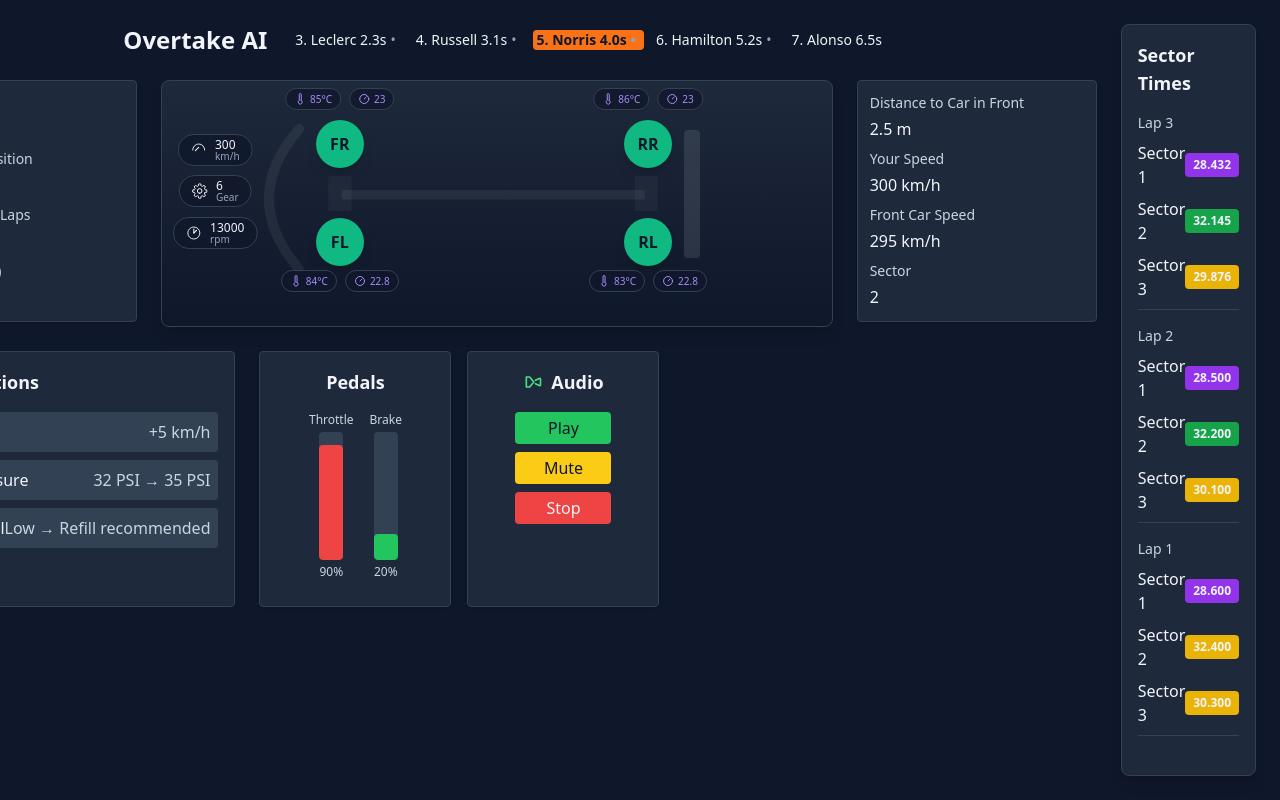
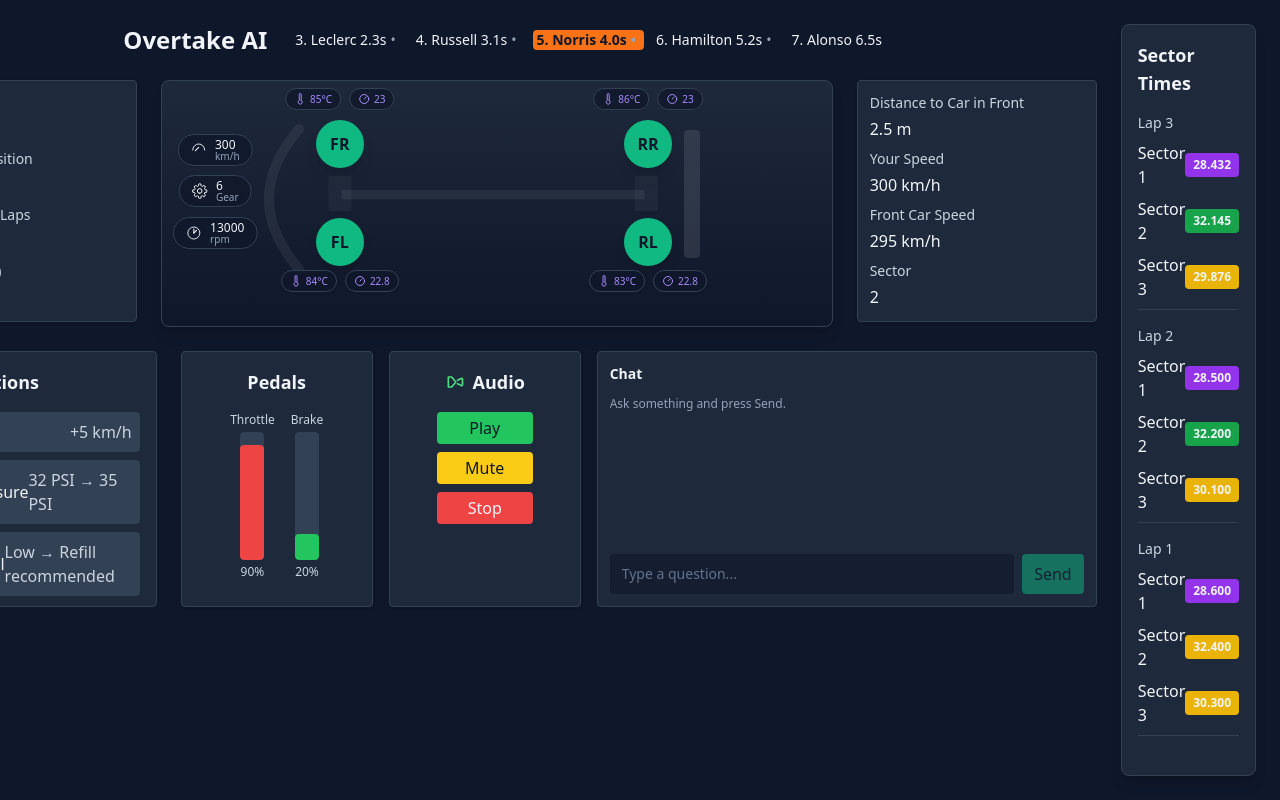
Before and after one commit to myaltaccountsthis/overtake-ai, a React (Vite) app in the folder frontend/: page / in a window 1280 px wide. Built offline with nearby package versions, Linux system fonts and the light colour scheme.

Commit message:
chatbox stuff

```diff
--- a/frontend/src/App.tsx
+++ b/frontend/src/App.tsx
@@ -3,6 +3,7 @@
 import WheelTooltip from "./components/WheelTooltip";
 import SuggestionPanel from "./components/SuggestionPanel";
 import AudioPlayer from "./components/AudioPlayer";
+import ChatBox from "./components/ChatBox";
 
 type Tires = {
   temps: number[];
@@ -68,6 +69,28 @@
     const pGood = pressure >= PRESS_MIN && pressure <= PRESS_MAX;
     return tGood && pGood;
   }
+//PUT GEMINI CODE HERE
+  async function handleChat(message: string) {
+  const m = message.toLowerCase();
+  if (m.includes("tire")) {
+    const avg = avgTireTemp.toFixed(1);
+    const pressureAvg =
+      (tires.pressure.reduce((a, b) => a + b, 0) / tires.pressure.length).toFixed(2);
+    return `Avg tire temp ${avg}°C · Avg pressure ${pressureAvg} psi.`;
+  }
+  if (m.includes("pit")) {
+    return `Estimated pit: ${pitPred.readable}.`;
+  }
+  if (m.includes("pass") || m.includes("overtake")) {
+    return `Pass in: ${passPred.readable}.`;
+  }
+  if (m.includes("position")) {
+    return `Current: ${currentPosition}, Predicted: ${predictedPlacement}.`;
+  }
+  // fallback: your single recommendation string
+  return rec;
+}
+
 
   function tireClass(i: number) {
     return isTireGood(tires.temps[i], tires.pressure[i])
@@ -946,7 +969,7 @@
     </button>
   </div>
 </div>
-
+<ChatBox onSend={handleChat} />
   </div>
 </section>
 
--- /dev/null
+++ b/frontend/src/components/ChatBox.tsx
@@ -0,0 +1,88 @@
+import React, { useState } from "react";
+
+export default function ChatBox({
+  onSend,
+}: {
+  onSend: (message: string) => Promise<string> | string;
+}) {
+  const [input, setInput] = useState("");
+  const [messages, setMessages] = useState<{ role: "user" | "ai"; text: string }[]>(
+    []
+  );
+  const [loading, setLoading] = useState(false);
+
+  async function sendMessage() {
+    const text = input.trim();
+    if (!text) return;
+    setInput("");
+    setMessages((m) => [...m, { role: "user", text }]);
+    setLoading(true);
+    try {
+      const resp = await Promise.resolve(onSend(text));
+      setMessages((m) => [...m, { role: "ai", text: resp }]);
+    } catch (e) {
+      setMessages((m) => [...m, { role: "ai", text: "Error getting reply." }]);
+    } finally {
+      setLoading(false);
+    }
+  }
+
+  function onKey(e: React.KeyboardEvent<HTMLInputElement>) {
+    if (e.key === "Enter" && !e.shiftKey) {
+      e.preventDefault();
+      if (!loading) sendMessage();
+    }
+  }
+
+  return (
+    <div className="w-[500px] bg-slate-800 border border-slate-700 rounded p-3 flex flex-col">
+      <div className="flex items-center justify-between mb-3">
+        <div className="text-sm font-semibold text-slate-100">Chat</div>
+      </div>
+
+      <div
+        className="flex-1 overflow-y-auto mb-3 space-y-2 text-sm"
+        style={{ maxHeight: 180 }}
+        aria-live="polite"
+      >
+        {messages.length === 0 && (
+          <div className="text-xs text-slate-400">Ask something and press Send.</div>
+        )}
+
+        {messages.map((m, i) => (
+          <div
+            key={i}
+            className={`px-3 py-2 rounded-xl max-w-full break-words ${
+              m.role === "user"
+                ? "ml-auto bg-emerald-500 text-slate-900"
+                : "mr-auto bg-slate-700 text-slate-100"
+            }`}
+          >
+            {m.text}
+          </div>
+        ))}
+
+        {loading && (
+          <div className="text-xs text-slate-400">Loading…</div>
+        )}
+      </div>
+
+      <div className="flex gap-2">
+        <input
+          value={input}
+          onChange={(e) => setInput(e.target.value)}
+          onKeyDown={onKey}
+          placeholder="Type a question..."
+          className="flex-1 bg-slate-900/60 text-slate-100 placeholder:text-slate-500 px-3 py-2 rounded outline-none text-sm"
+        />
+        <button
+          onClick={sendMessage}
+          disabled={loading || input.trim() === ""}
+          className="px-3 py-2 rounded bg-emerald-500 text-slate-900 font-medium disabled:opacity-50"
+        >
+          Send
+        </button>
+      </div>
+    </div>
+  );
+}
```
